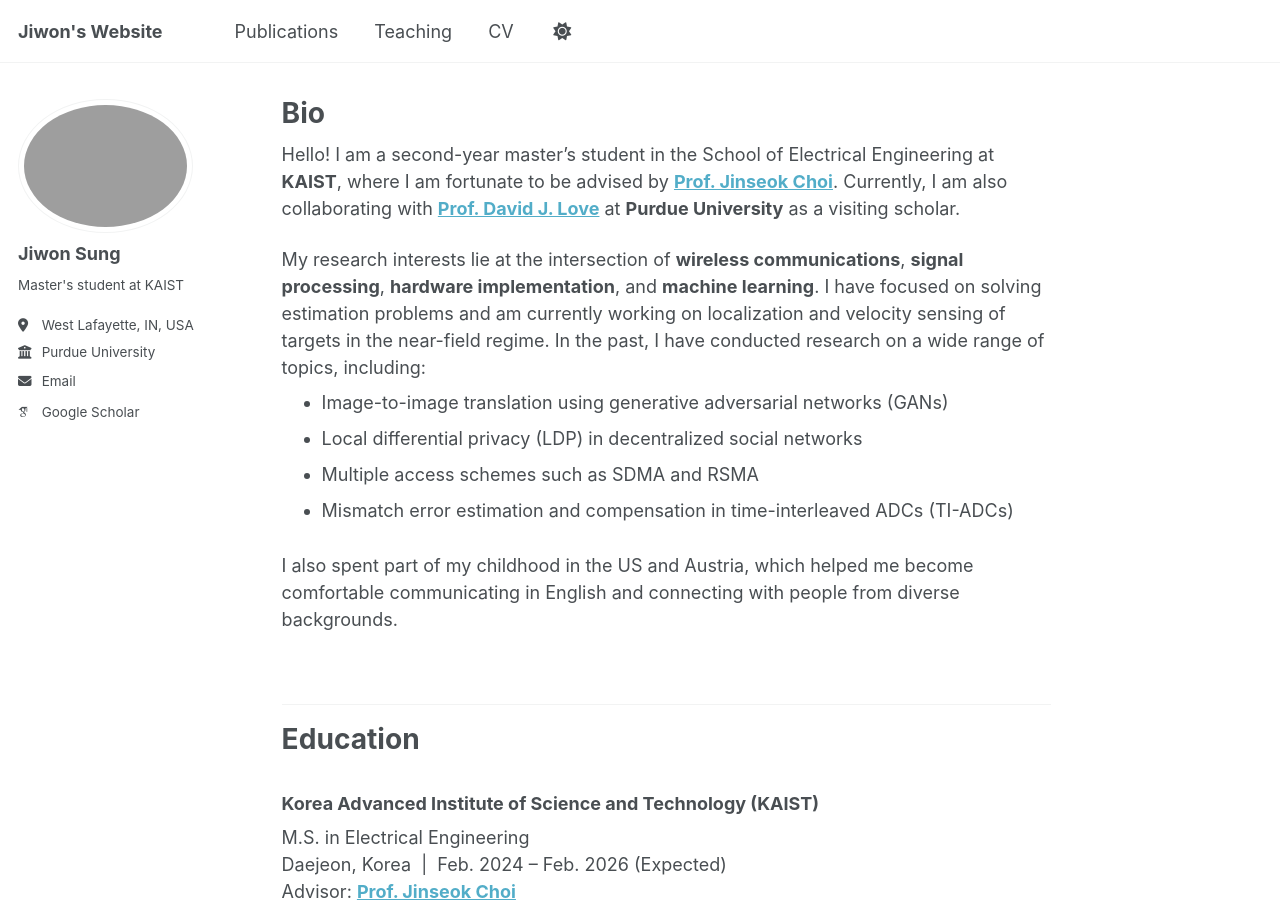
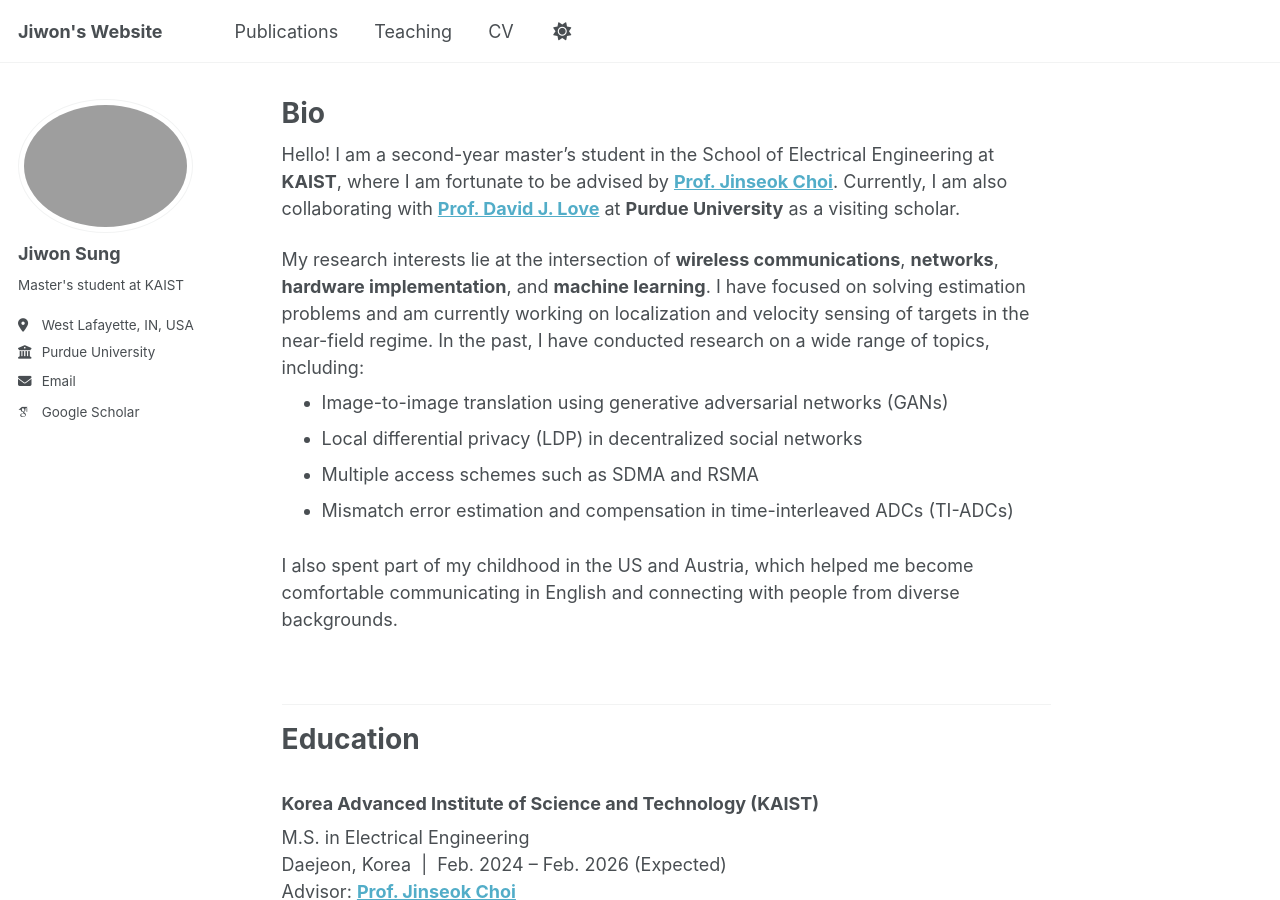
Before and after one commit to sunione/sunione.github.io, a Jekyll site: the page built from _pages/about.md, in a window 1280 px wide and 900 px high. Built offline with Jekyll 4.4.1, drawn with Linux system fonts in a browser that asks for light colours; some web fonts are replaced.

Commit message:
Update research interests in about.md

```diff
--- a/_pages/about.md
+++ b/_pages/about.md
@@ -9,7 +9,7 @@ redirect_from:
 
 Hello! I am a second-year master's student in the School of Electrical Engineering at **KAIST**, where I am fortunate to be advised by [**Prof. Jinseok Choi**](https://sic-x.kaist.ac.kr/professor). Currently, I am also collaborating with [**Prof. David J. Love**](https://engineering.purdue.edu/~djlove/) at **Purdue University** as a visiting scholar.
 
-My research interests lie at the intersection of **wireless communications**, **signal processing**, **hardware implementation**, and **machine learning**. I have focused on solving estimation problems and am currently working on localization and velocity sensing of targets in the near-field regime. In the past, I have conducted research on a wide range of topics, including:
+My research interests lie at the intersection of **wireless communications**, **networks**, **hardware implementation**, and **machine learning**. I have focused on solving estimation problems and am currently working on localization and velocity sensing of targets in the near-field regime. In the past, I have conducted research on a wide range of topics, including:
 <div style="margin-top: -15px;"></div>
 - Image-to-image translation using generative adversarial networks (GANs)
 - Local differential privacy (LDP) in decentralized social networks
```
